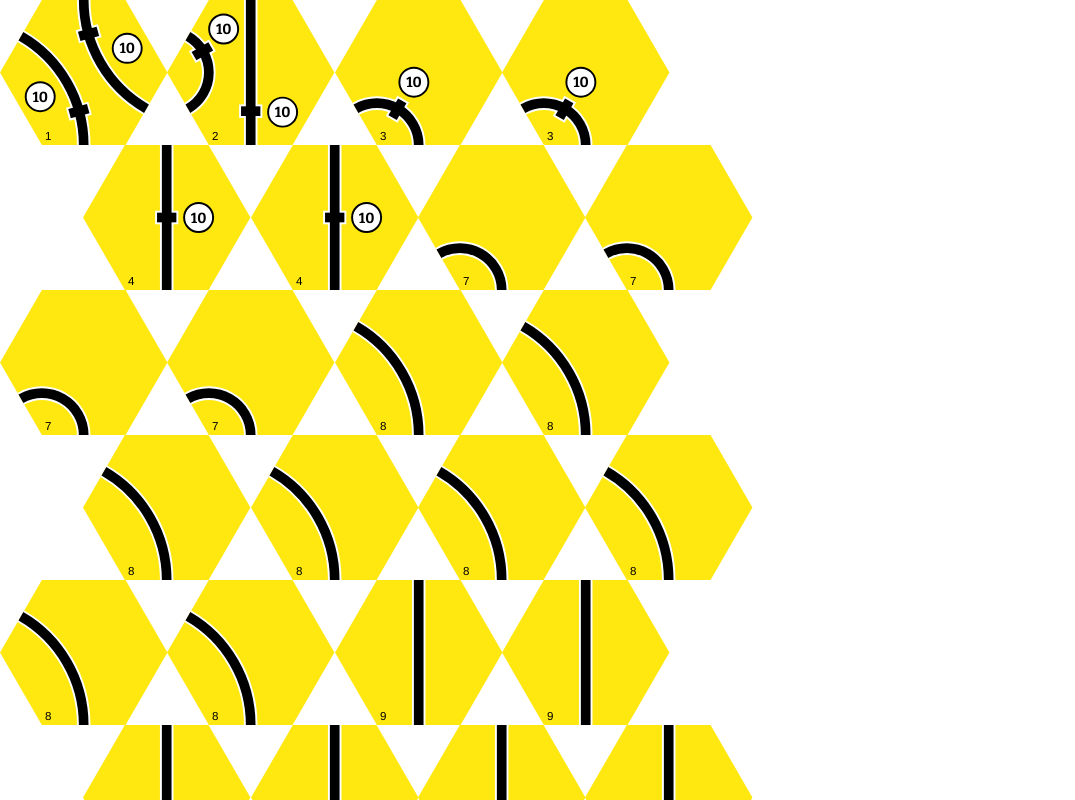
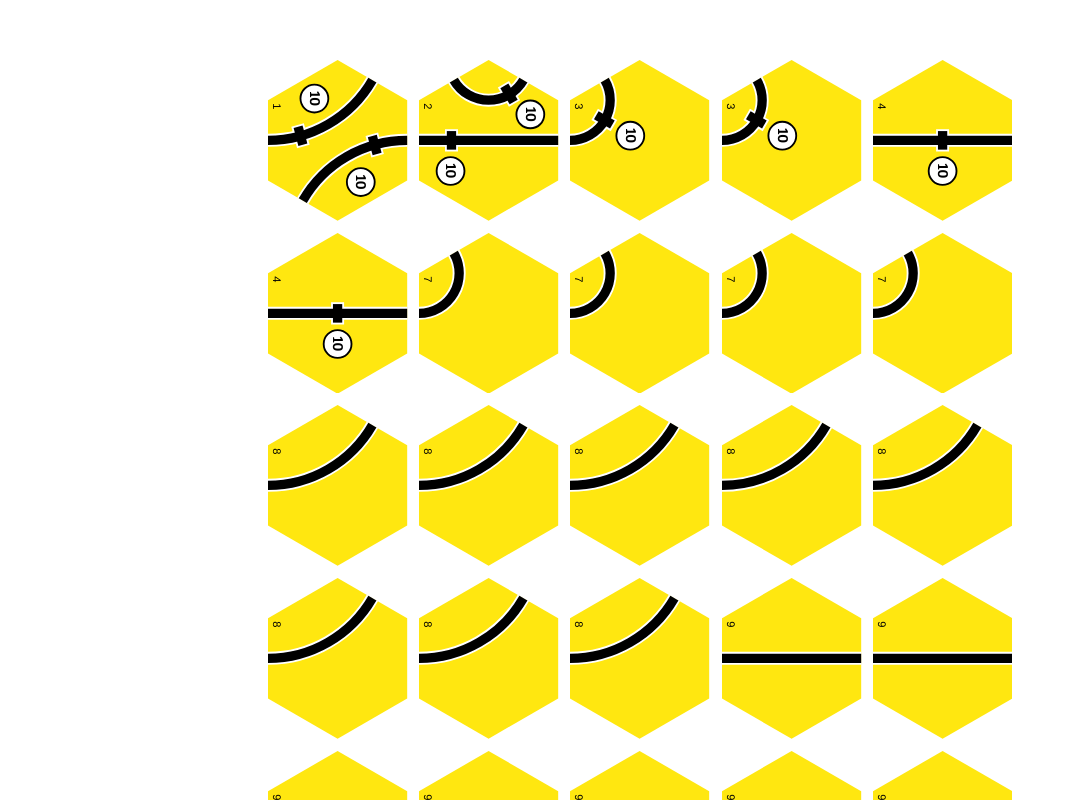
Before and after one commit to hectorstudio/React-library, a React (Create React App) app: page /1830/tiles in a window 1280 px wide. Shown: the top 800 px of the page, without its empty margins (0-1075 px from the left). Built offline with nearby package versions, Linux system fonts and the light colour scheme.

Commit message:
Back to individual tile layout

```diff
--- a/src/Svg.jsx
+++ b/src/Svg.jsx
@@ -1,6 +1,6 @@
 import React from "react";
 
-const Svg = ({ width, height, viewBox, defs, children }) => {
+const Svg = ({ width, height, viewBox, style, defs, children }) => {
   return (
     <svg
       version="1.1"
@@ -8,6 +8,7 @@ const Svg = ({ width, height, viewBox, defs, children }) => {
       width={width}
       height={height}
       viewBox={viewBox}
+      style={style}
     >
       <defs>
         <style>
--- a/src/TileSheet.jsx
+++ b/src/TileSheet.jsx
@@ -3,6 +3,7 @@ import * as R from "ramda";
 import { paper } from "./data";
 
 import Tile from "./Tile";
+import Svg from "./Svg";
 
 import games from "./data/games";
 
@@ -19,24 +20,28 @@ const TileSheet = ({ match }) => {
   let game = games[match.params.game];
   let width = game.info.width;
   let height = width * HEX_RATIO * 2;
-  let tileHeight = width * RATIO;
-  let tileWidth = 2 * width * HEX_RATIO * RATIO;
-  let perRow = Math.floor((paper.width - 0.5 * tileWidth) / tileWidth);
+  let tileHeight = height * RATIO;
+  let tileWidth = width * RATIO;
+  let perRow = Math.floor(paper.width / (tileWidth + 12.5));
   let ids = R.chain(k => Array(game.tiles[k]).fill(k), R.keys(game.tiles));
 
   let tiles = R.map(
     row => (
-      <div className="row">
+      <div
+        className="row"
+        style={{ width: `${(perRow * (tileWidth + 12.5) - 12.5) * 0.01}in` }}
+      >
         {R.map(
           id => (
-            <svg
-              width={tileWidth}
-              height={tileHeight}
-              viewBox={`${height * -0.5} ${width * -0.5} ${height} ${width}`}
-              transform="rotate(-90)"
+            <Svg
+              style={{
+                width: `${tileWidth * 0.01}in`,
+                height: `${tileHeight * 0.01}in`
+              }}
+              viewBox={`-75 -86.6025 150 173.205`}
             >
               <Tile id={id} />
-            </svg>
+            </Svg>
           ),
           row
         )}
--- a/src/index.css
+++ b/src/index.css
@@ -75,19 +75,23 @@ h2 {
   padding-left: 40px;
 }
 
-.tileSheet div {
-  float: left;
+.tileSheet {
+  margin: 0.5in 0 0 0;
+}
+
+.tileSheet div.row {
   clear: left;
   page-break-inside: avoid;
   margin: auto;
+  overflow: hidden;
 }
 
-.tileSheet div:nth-child(even) {
-  padding: 0 0 0 0.866025in;
+.tileSheet div.row svg {
+  margin: 0.125in 0.125in 0 0;
 }
 
-.tileSheet div:nth-child(odd) {
-  padding: 0 0.866025in 0 0;
+.tileSheet div.row svg:last-child {
+  margin: 0.125in 0 0 0;
 }
 
 .tileSheet svg {
```
